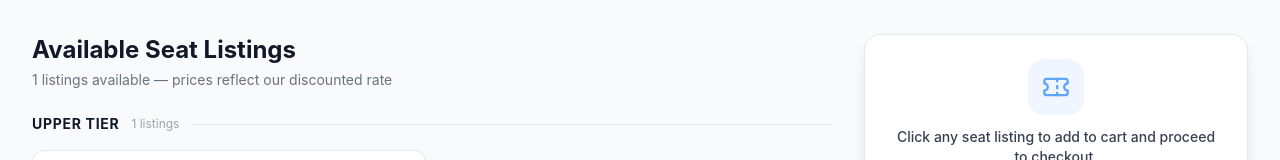
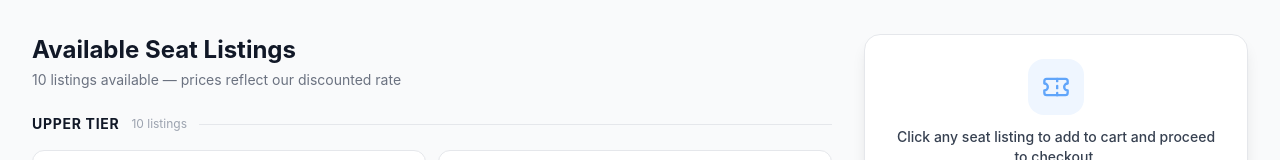
Before and after one commit to SamsonGP/tickethives, a Next.js app in the folder Tickethives/: page /matches/match-101 in a window 1280 px wide. Shown: the part 792-952 px from the top of the page. Built offline with nearby package versions, Linux system fonts and the light colour scheme.

Commit message:
Update page.tsx

```diff
--- a/Tickethives/src/app/matches/[id]/page.tsx
+++ b/Tickethives/src/app/matches/[id]/page.tsx
@@ -53,7 +53,7 @@ export default function MatchDetailPage() {
         ? thirdPlacePlayoffSeats
         : match.id === "match-104"
           ? finalMatchSeats
-          : []).slice(0, 1);
+          : []).slice(0, 10);
   const seatCategoryMap = match.id === "match-101"
     ? { upper: "cat-101d", cat3: "cat-101d", cat2: "cat-101c", cat1: "cat-101b" }
     : match.id === "match-102"
```
